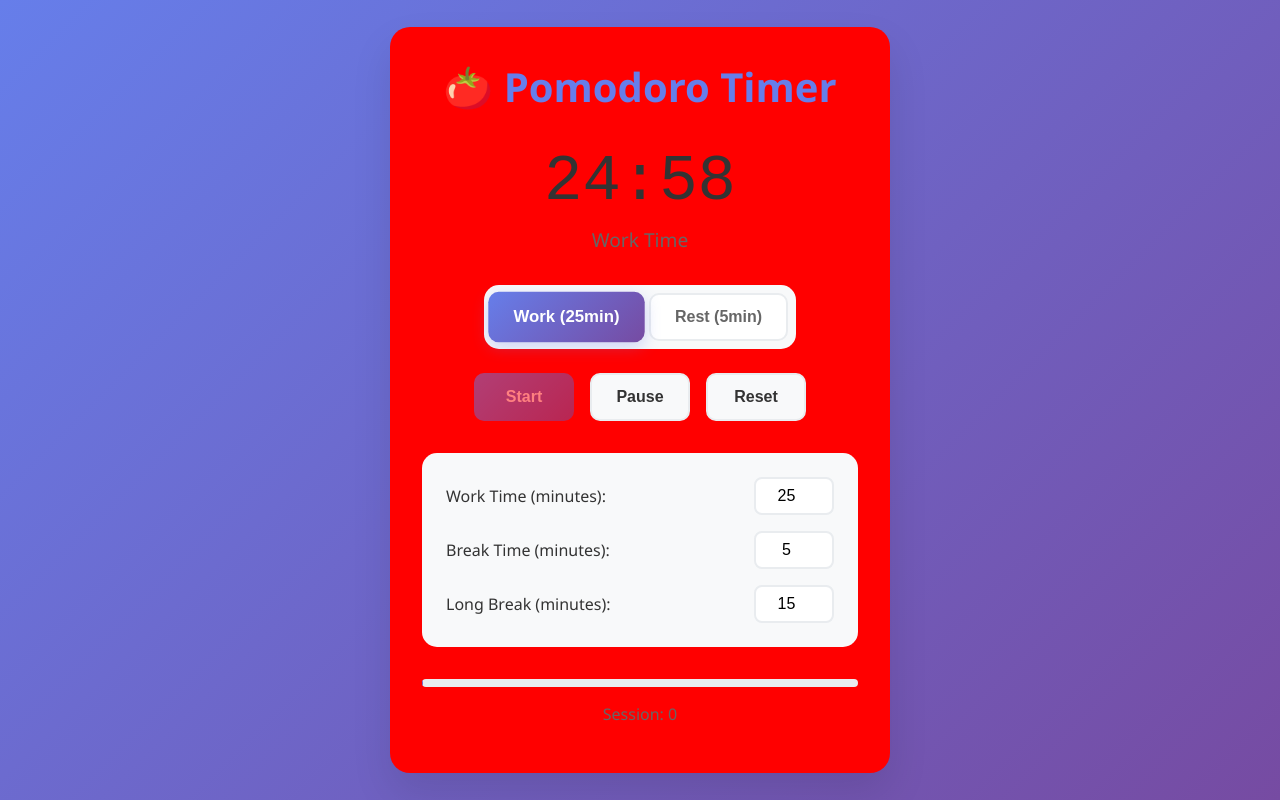
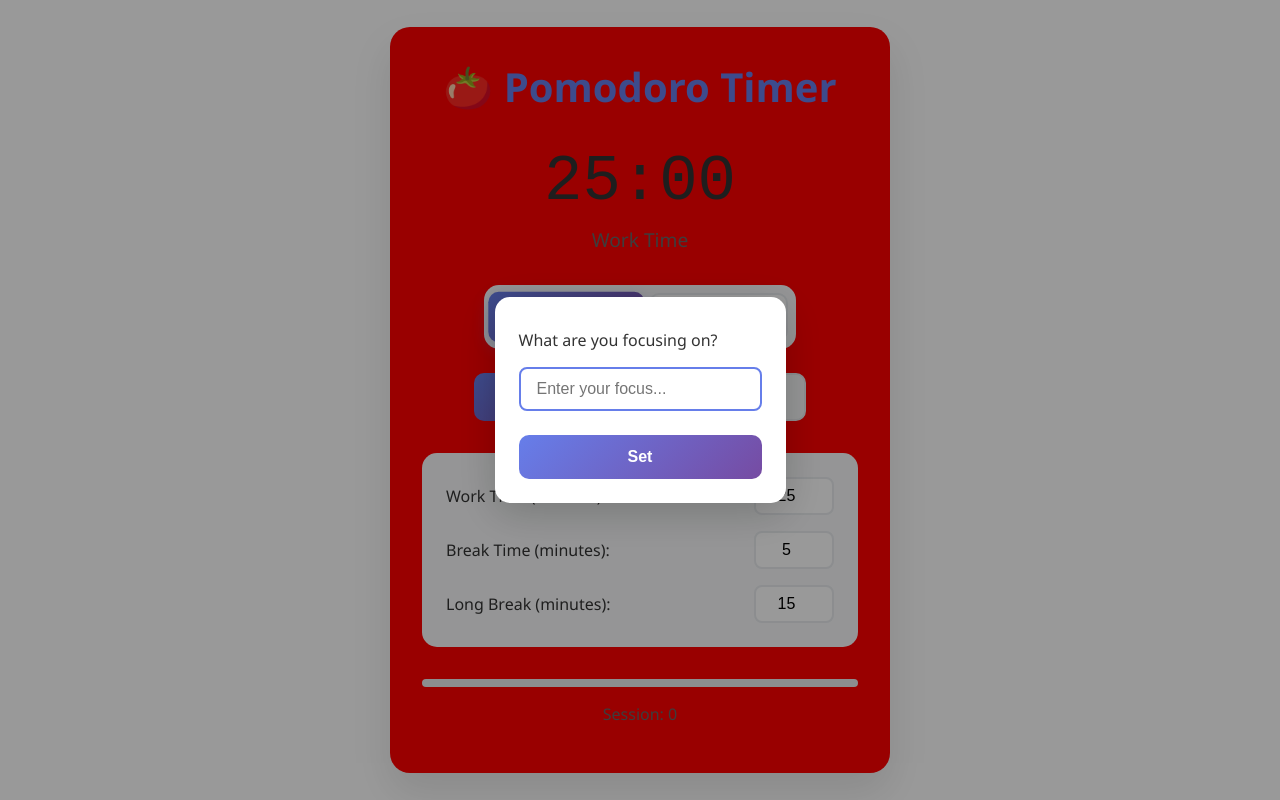
Before and after one commit to vikaspro622/lulua1, a plain HTML site: page index.html in a window 1280 px wide. Both pictures are taken after a click on the button "Start". Drawn offline with Linux system fonts and the light colour scheme.

Commit message:
more changes

```diff
--- a/index.html
+++ b/index.html
@@ -8,6 +8,7 @@
 </head>
 <body>
     <div class="container">
+        <div id="focusDisplay" class="focus-display" style="display:none;"></div>
         <h1>🍅 Pomodoro Timer</h1>
 
         <div class="timer-display">
@@ -56,6 +57,15 @@
         </div>
     </div>
 
+    <!-- Focus Modal -->
+    <div id="focusModal" class="modal" style="display:none;">
+        <div class="modal-content">
+            <label for="focusInput">What are you focusing on?</label>
+            <input type="text" id="focusInput" placeholder="Enter your focus..." />
+            <button id="setFocusBtn" class="btn btn-primary">Set</button>
+        </div>
+    </div>
+
     <script src="script.js"></script>
 </body>
 </html>
--- a/script.js
+++ b/script.js
@@ -31,15 +31,23 @@ class PomodoroTimer {
         this.notification = document.getElementById('notification');
         this.notificationText = document.getElementById('notificationText');
         this.closeNotification = document.getElementById('closeNotification');
+        this.focusModal = document.getElementById('focusModal');
+        this.focusInput = document.getElementById('focusInput');
+        this.setFocusBtn = document.getElementById('setFocusBtn');
+        this.focusDisplay = document.getElementById('focusDisplay');
     }
 
     setupEventListeners() {
-        this.startButton.addEventListener('click', () => this.start());
+        this.startButton.addEventListener('click', () => this.handleStartWithFocus());
         this.pauseButton.addEventListener('click', () => this.pause());
         this.resetButton.addEventListener('click', () => this.reset());
         this.workModeButton.addEventListener('click', () => this.setWorkMode());
         this.restModeButton.addEventListener('click', () => this.setRestMode());
         this.closeNotification.addEventListener('click', () => this.hideNotification());
+        this.setFocusBtn.addEventListener('click', () => this.setFocus());
+        this.focusInput.addEventListener('keydown', (e) => {
+            if (e.key === 'Enter') this.setFocus();
+        });
 
         // Settings inputs
         this.workTimeInput.addEventListener('change', () => {
@@ -65,6 +73,30 @@ class PomodoroTimer {
         // Request notification permission
         if ('Notification' in window) {
             Notification.requestPermission();
+        }
+    }
+
+    handleStartWithFocus() {
+        if (!this.isRunning && !this.focusDisplay.textContent) {
+            this.showFocusModal();
+        } else {
+            this.start();
+        }
+    }
+
+    showFocusModal() {
+        this.focusModal.style.display = 'flex';
+        this.focusInput.value = '';
+        setTimeout(() => this.focusInput.focus(), 100);
+    }
+
+    setFocus() {
+        const value = this.focusInput.value.trim();
+        if (value) {
+            this.focusDisplay.textContent = `Focusing on: ${value}`;
+            this.focusDisplay.style.display = 'block';
+            this.focusModal.style.display = 'none';
+            this.start();
         }
     }
 
@@ -135,6 +167,9 @@ class PomodoroTimer {
         // Reset mode buttons to work mode
         this.workModeButton.classList.add('active');
         this.restModeButton.classList.remove('active');
+        // Hide focus display
+        this.focusDisplay.textContent = '';
+        this.focusDisplay.style.display = 'none';
     }
 
     completeSession() {
--- a/styles.css
+++ b/styles.css
@@ -6,7 +6,7 @@
 
 body {
     font-family: 'Segoe UI', Tahoma, Geneva, Verdana, sans-serif;
-    background: linear-gradient(135deg, #667eea 0%, #764ba2 100%);
+    background: red(135deg, #dd0909 0%, #ea0303 100%);
     min-height: 100vh;
     display: flex;
     align-items: center;
@@ -240,6 +240,54 @@ h1 {
     background: #f8f9fa;
 }
 
+.focus-display {
+    font-size: 1.2rem;
+    font-weight: 600;
+    color: #e74c3c;
+    margin-bottom: 1rem;
+    text-align: center;
+    letter-spacing: 0.5px;
+}
+
+.modal {
+    position: fixed;
+    top: 0;
+    left: 0;
+    width: 100vw;
+    height: 100vh;
+    background: rgba(0,0,0,0.4);
+    display: flex;
+    align-items: center;
+    justify-content: center;
+    z-index: 2000;
+}
+
+.modal-content {
+    background: #fff;
+    padding: 2rem 1.5rem 1.5rem 1.5rem;
+    border-radius: 15px;
+    box-shadow: 0 10px 40px rgba(0,0,0,0.2);
+    display: flex;
+    flex-direction: column;
+    gap: 1rem;
+    min-width: 280px;
+    max-width: 90vw;
+    align-items: stretch;
+}
+
+#focusInput {
+    padding: 0.7rem 1rem;
+    border: 2px solid #e9ecef;
+    border-radius: 8px;
+    font-size: 1rem;
+    margin-bottom: 0.5rem;
+}
+
+#focusInput:focus {
+    outline: none;
+    border-color: #667eea;
+}
+
 /* Responsive Design */
 @media (max-width: 600px) {
     .container {
```
